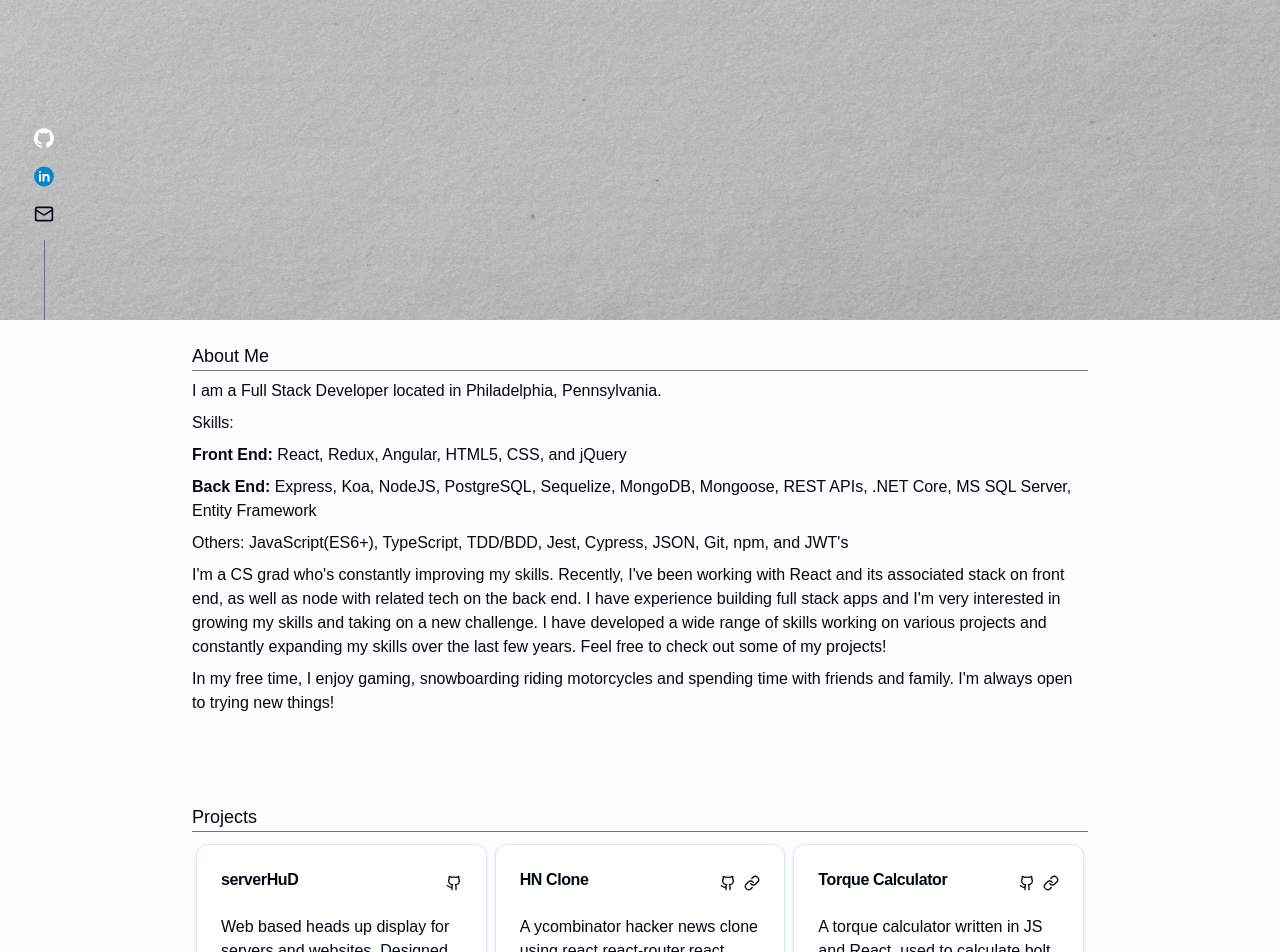
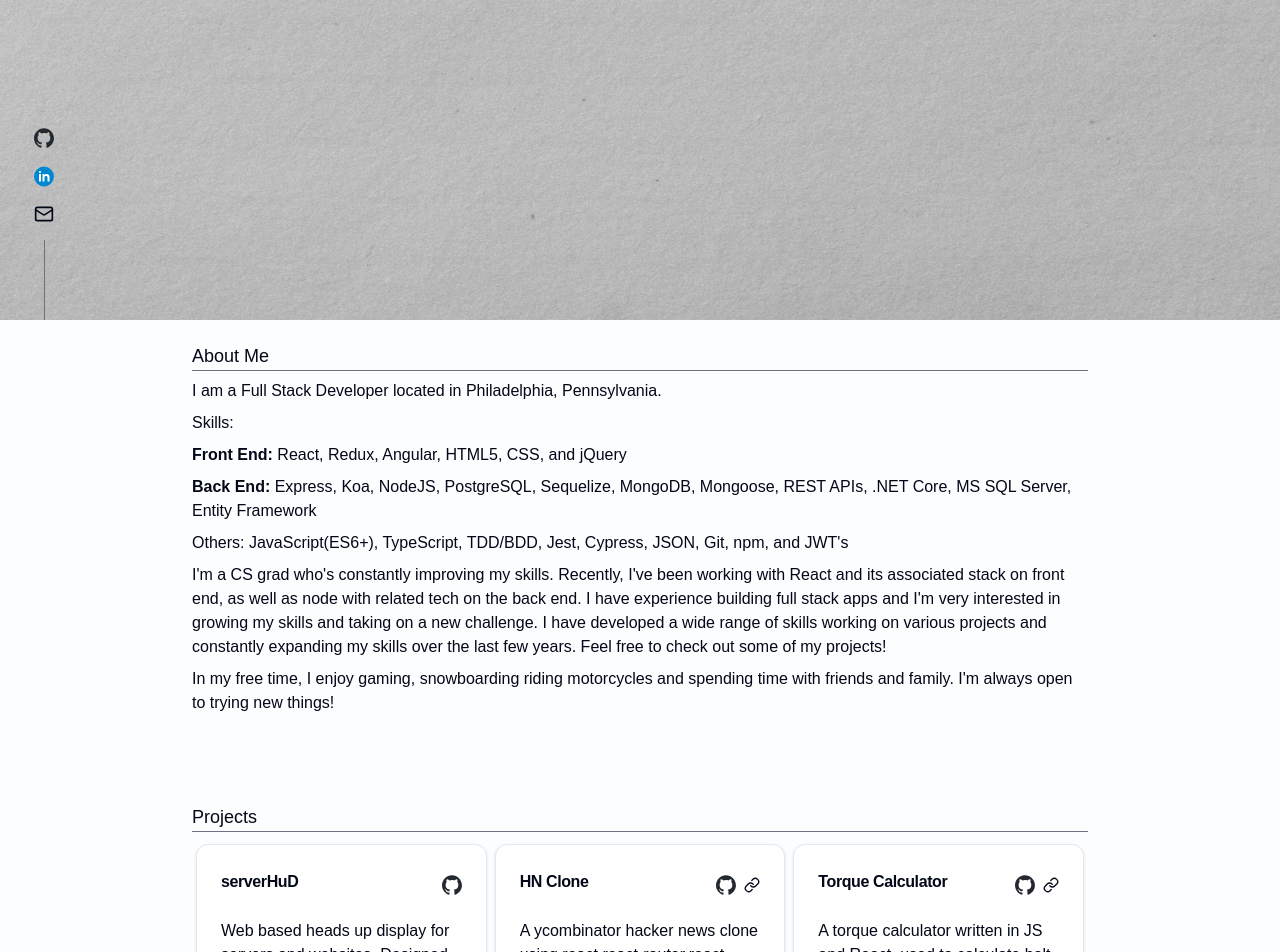
Before and after one commit to Jchase2/portfolio-v3, a Next.js app: page / in a window 1280 px wide. Shown: the part 480-1432 px from the top of the page. Built offline with nearby package versions, Linux system fonts and the light colour scheme.

Commit message:
Changed GithubIconLight and GithubIconDark into a single component that avoids hydration warnings by waiting to mount and determines dark / light mode itself.

```diff
--- a/src/app/header/header.tsx
+++ b/src/app/header/header.tsx
@@ -5,14 +5,10 @@ import { ThemeSwitcher } from "../../components/theme/theme-switcher";
 import { buttonVariants } from "../../components/ui/button";
 import { Mail } from "lucide-react";
 import { LinkedinIcon } from "../../components/CustomIcons/LinkedinIcon";
-import { GithubIconLight } from "../../components/CustomIcons/GithubIconLight";
-import { GithubIconDark } from "../../components/CustomIcons/GithubIconDark";
-import { useTheme } from "next-themes";
+import { GithubIcon } from "../../components/CustomIcons/GithubIcon";
 import { HeaderSheet } from "./headerSheet";
 
 const Header = () => {
-  const { theme } = useTheme();
-
   return (
     <nav className="absolute left-0 right-0 z-20 opacity-100 w-full flex py-2.5 px-5 justify-between">
       <div className="flex align-items gap-x-2">
@@ -24,7 +20,7 @@ const Header = () => {
             rel="noreferrer"
             className="hover:opacity-80 transition-opacity"
           >
-            {theme === "light" ? <GithubIconLight /> : <GithubIconDark />}
+            <GithubIcon />
           </a>
           <a
             href="https://www.linkedin.com/in/jameschase2/"
--- a/src/app/header/marginMenu.tsx
+++ b/src/app/header/marginMenu.tsx
@@ -1,13 +1,9 @@
 import { Mail } from "lucide-react";
-import { useTheme } from "next-themes";
 import { Separator } from "@/components/ui/separator";
-import { GithubIconDark } from "../../components/CustomIcons/GithubIconDark";
-import { GithubIconLight } from "../../components/CustomIcons/GithubIconLight";
+import { GithubIcon } from "../../components/CustomIcons/GithubIcon";
 import { LinkedinIcon } from "../../components/CustomIcons/LinkedinIcon";
 
 const MarginMenu = () => {
-  const { theme } = useTheme();
-
   return (
     <>
       <div className="hidden fixed bottom-0 lg:flex z-9999">
@@ -19,7 +15,7 @@ const MarginMenu = () => {
               rel="noreferrer"
               className="hover:opacity-80 transition-opacity"
             >
-              {theme === "light" ? <GithubIconLight /> : <GithubIconDark />}
+              <GithubIcon />
             </a>
           </div>
           <div>
--- a/src/app/home/ProjectCard.tsx
+++ b/src/app/home/ProjectCard.tsx
@@ -5,10 +5,11 @@ import {
   CardHeader,
   CardTitle,
 } from "../../components/ui/card";
-import { LucideGithub, LucideLink } from "lucide-react";
+import { LucideLink } from "lucide-react";
 import { StaticImageData } from "next/image";
 
 import { ImageModal } from "@/components/imageModal";
+import { GithubIcon } from "@/components/CustomIcons/GithubIcon";
 
 type ProjectCardProps = {
   title: string;
@@ -34,7 +35,7 @@ const ProjectCard = ({
         <div className="flex items-center space-x-2">
           {github && (
             <a href={github} target="_blank" rel="noopener noreferrer">
-              <LucideGithub size="16" />
+              <GithubIcon />
             </a>
           )}
           {live && (
--- a/src/app/layout.tsx
+++ b/src/app/layout.tsx
@@ -3,7 +3,7 @@ import "./globals.css";
 import type { Metadata } from "next";
 import { Geist, Geist_Mono } from "next/font/google";
 import { ThemeProvider } from "@/components/theme/theme-provider";
-import { Header } from "@/app/header/header";
+import { Header } from "./header/header";
 
 const geistSans = Geist({
   variable: "--font-geist-sans",
--- /dev/null
+++ b/src/components/CustomIcons/GithubIcon.tsx
@@ -0,0 +1,33 @@
+"use client";
+
+import { useTheme } from "next-themes";
+import { useState, useEffect } from "react";
+const GithubIcon = () => {
+  const { theme } = useTheme();
+  const [mounted, setMounted] = useState(false);
+  useEffect(() => {
+    setMounted(true);
+  }, []);
+
+  if (!mounted) {
+    return null;
+  }
+  return (
+    <svg
+      xmlns="http://www.w3.org/2000/svg"
+      viewBox="0 0 98 96"
+      fill="currentColor"
+      className={`w-5 h-5 ${
+        theme === "dark" ? "text-white" : "text-[#24292f]"
+      }`}
+    >
+      <path
+        fillRule="evenodd"
+        clipRule="evenodd"
+        d="M48.854 0C21.839 0 0 22 0 49.217c0 21.756 13.993 40.172 33.405 46.69 2.427.49 3.316-1.059 3.316-2.362 0-1.141-.08-5.052-.08-9.127-13.59 2.934-16.42-5.867-16.42-5.867-2.184-5.704-5.42-7.17-5.42-7.17-4.448-3.015.324-3.015.324-3.015 4.934.326 7.523 5.052 7.523 5.052 4.367 7.496 11.404 5.378 14.235 4.074.404-3.178 1.699-5.378 3.074-6.6-10.839-1.141-22.243-5.378-22.243-24.283 0-5.378 1.94-9.778 5.014-13.2-.485-1.222-2.184-6.275.486-13.038 0 0 4.125-1.304 13.426 5.052a46.97 46.97 0 0 1 12.214-1.63c4.125 0 8.33.571 12.213 1.63 9.302-6.356 13.427-5.052 13.427-5.052 2.67 6.763.97 11.816.485 13.038 3.155 3.422 5.015 7.822 5.015 13.2 0 18.905-11.404 23.06-22.324 24.283 1.78 1.548 3.316 4.481 3.316 9.126 0 6.6-.08 11.897-.08 13.526 0 1.304.89 2.853 3.316 2.364 19.412-6.52 33.405-24.935 33.405-46.691C97.707 22 75.788 0 48.854 0z"
+      />
+    </svg>
+  );
+};
+
+export { GithubIcon };
--- a/src/components/CustomIcons/GithubIconDark.tsx
+++ /dev/null
@@ -1,16 +0,0 @@
-const GithubIconDark = () => (
-  <svg
-    xmlns="http://www.w3.org/2000/svg"
-    viewBox="0 0 98 96"
-    fill="currentColor"
-    className="w-5 h-5 text-white"
-  >
-    <path
-      fillRule="evenodd"
-      clipRule="evenodd"
-      d="M48.854 0C21.839 0 0 22 0 49.217c0 21.756 13.993 40.172 33.405 46.69 2.427.49 3.316-1.059 3.316-2.362 0-1.141-.08-5.052-.08-9.127-13.59 2.934-16.42-5.867-16.42-5.867-2.184-5.704-5.42-7.17-5.42-7.17-4.448-3.015.324-3.015.324-3.015 4.934.326 7.523 5.052 7.523 5.052 4.367 7.496 11.404 5.378 14.235 4.074.404-3.178 1.699-5.378 3.074-6.6-10.839-1.141-22.243-5.378-22.243-24.283 0-5.378 1.94-9.778 5.014-13.2-.485-1.222-2.184-6.275.486-13.038 0 0 4.125-1.304 13.426 5.052a46.97 46.97 0 0 1 12.214-1.63c4.125 0 8.33.571 12.213 1.63 9.302-6.356 13.427-5.052 13.427-5.052 2.67 6.763.97 11.816.485 13.038 3.155 3.422 5.015 7.822 5.015 13.2 0 18.905-11.404 23.06-22.324 24.283 1.78 1.548 3.316 4.481 3.316 9.126 0 6.6-.08 11.897-.08 13.526 0 1.304.89 2.853 3.316 2.364 19.412-6.52 33.405-24.935 33.405-46.691C97.707 22 75.788 0 48.854 0z"
-    />
-  </svg>
-);
-
-export { GithubIconDark };
--- a/src/components/CustomIcons/GithubIconLight.tsx
+++ /dev/null
@@ -1,17 +0,0 @@
-const GithubIconLight = () => (
-  <svg
-    xmlns="http://www.w3.org/2000/svg"
-    viewBox="0 0 98 96"
-    fill="currentColor"
-    className="w-5 h-5 text-black"
-  >
-    <path
-      fillRule="evenodd"
-      clipRule="evenodd"
-      d="M48.854 0C21.839 0 0 22 0 49.217c0 21.756 13.993 40.172 33.405 46.69 2.427.49 3.316-1.059 3.316-2.362 0-1.141-.08-5.052-.08-9.127-13.59 2.934-16.42-5.867-16.42-5.867-2.184-5.704-5.42-7.17-5.42-7.17-4.448-3.015.324-3.015.324-3.015 4.934.326 7.523 5.052 7.523 5.052 4.367 7.496 11.404 5.378 14.235 4.074.404-3.178 1.699-5.378 3.074-6.6-10.839-1.141-22.243-5.378-22.243-24.283 0-5.378 1.94-9.778 5.014-13.2-.485-1.222-2.184-6.275.486-13.038 0 0 4.125-1.304 13.426 5.052a46.97 46.97 0 0 1 12.214-1.63c4.125 0 8.33.571 12.213 1.63 9.302-6.356 13.427-5.052 13.427-5.052 2.67 6.763.97 11.816.485 13.038 3.155 3.422 5.015 7.822 5.015 13.2 0 18.905-11.404 23.06-22.324 24.283 1.78 1.548 3.316 4.481 3.316 9.126 0 6.6-.08 11.897-.08 13.526 0 1.304.89 2.853 3.316 2.364 19.412-6.52 33.405-24.935 33.405-46.691C97.707 22 75.788 0 48.854 0z"
-      fill="#24292f"
-    />
-  </svg>
-);
-
-export { GithubIconLight };
```
